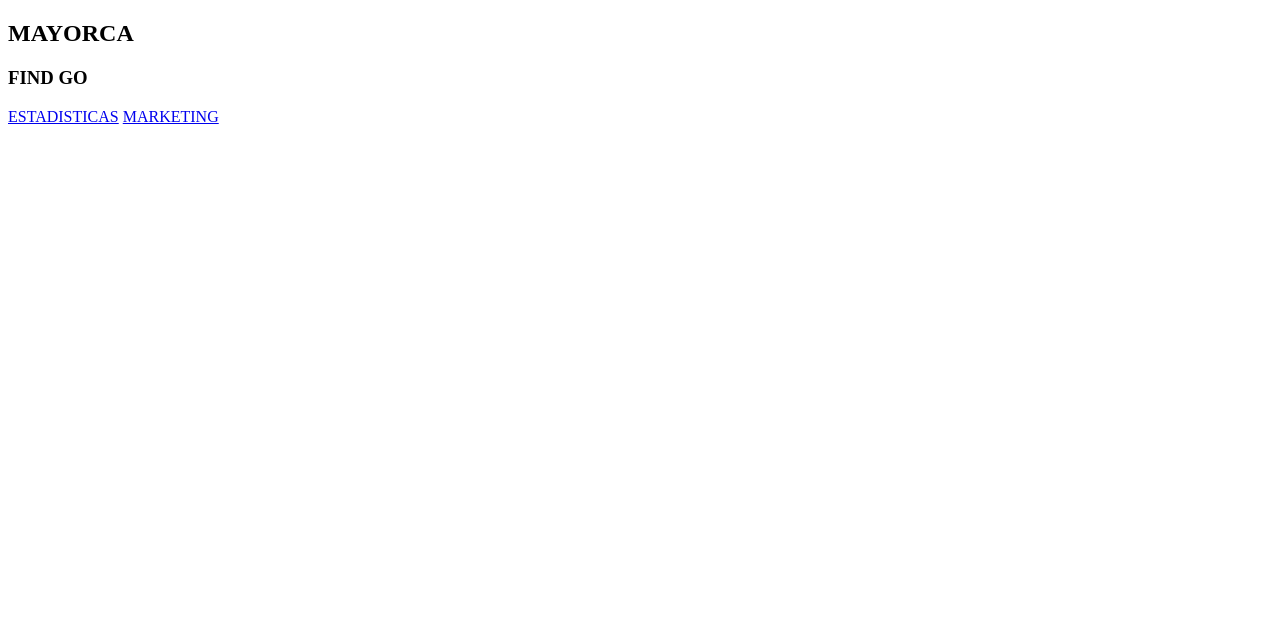
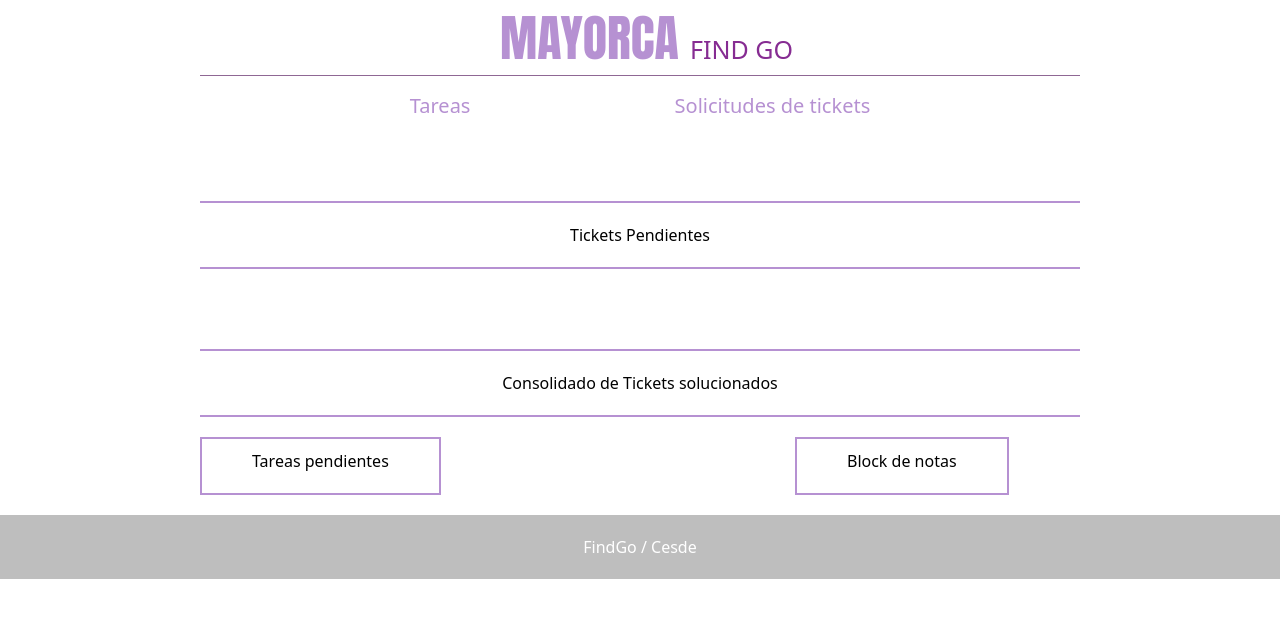
Before and after one commit to AndreaVargasClavijo/find_go_metodologias, a plain HTML site: page tecnicoP.html in a window 1280 px wide. Drawn offline with nearby package versions, Linux system fonts and the light colour scheme.

Commit message:
todas las paginas

```diff
--- a/style.css
+++ b/style.css
@@ -123,6 +123,8 @@
     color: #fff;
     transition-duration: 0.9s;
 }
+
+/* fin de header */
 
 .ul_body{
     margin-top: 50px;
@@ -474,3 +476,55 @@
     background-color: #bebebe;
     padding: 20px;
 }
+
+
+/* soportes */
+
+
+.container__tickets {
+    display: block;
+    margin-top: 80px;
+    margin-bottom: 10px;
+    margin-left: 200px;
+    margin-right: 200px;
+    padding: 20px;
+    text-align: center;
+    border-bottom: 2px solid #b691d2;
+    border-top: 2px solid #b691d2;
+}
+
+
+
+.container__tickets:hover{
+    transition: 1s;
+    border: 3px solid #b691d2;
+    border-color: #b691d2;
+    box-shadow: 0px 0px 20px #b691d2;
+
+  }
+
+
+
+  .button_tickets_1{
+    display:inline-flex;
+    margin-top: 10px;
+    margin-bottom: 20px;
+    margin-left: 200px;
+    margin-right: 150px;
+    padding-top: 10px;
+    padding-bottom: 20px;
+    padding-right: 50px;
+    padding-left: 50px;
+    text-align: center;
+    border: 2px solid #b691d2;
+  }
+
+
+
+  .button_tickets_1:hover{
+    transition: 1s;
+    border: 3px solid #b691d2;
+    border-color: #b691d2;
+    box-shadow: 0px 0px 20px #b691d2;
+
+  }
--- a/tecnicoP.html
+++ b/tecnicoP.html
@@ -1,12 +1,17 @@
 <!DOCTYPE html>
 <html lang="en">
+
 <head>
     <meta charset="UTF-8">
     <meta name="viewport" content="width=device-width, initial-scale=1.0">
     <title>SOPORTE | Find Go</title>
+    <script src="https://cdn.tailwindcss.com"></script>
+    <link rel="stylesheet" href="style.css">
+
 </head>
 
 <body>
+
     <header>
         <div class="h_header">
             <h2 class="h2_header">MAYORCA</h2>
@@ -15,9 +20,37 @@
 
 
         <nav class="nav_header">
-            <a class="nav_nav" href="estadistica.html">ESTADISTICAS</a>
-            <a class="nav_nav" href="marketing.html">MARKETING</a>
+            <a class="nav_nav" href="#">Tareas</a>
+            <a class="nav_nav" href="#">Solicitudes de tickets</a>
         </nav>
     </header>
+
+    <section class="container__tickets">
+        <button><a href="#">Tickets Pendientes</a></button>
+    </section>
+    <section class="container__tickets">
+        <button><a href="#">Consolidado de Tickets solucionados</a></button>
+    </section>
+    <section class="container__tickets_2">
+
+        <div class="button_tickets_1">
+            <button><a href="#">Tareas pendientes</a></button>
+        </div>
+        <div class="button_tickets_1">
+            <button><a href="#">Block de notas</a></button>
+        </div>
+    </section>
+
+
+
+
+
+    <div class="footer">
+        <p>
+            FindGo / Cesde
+        </p>
+    </div>
+
 </body>
+
 </html>
```
